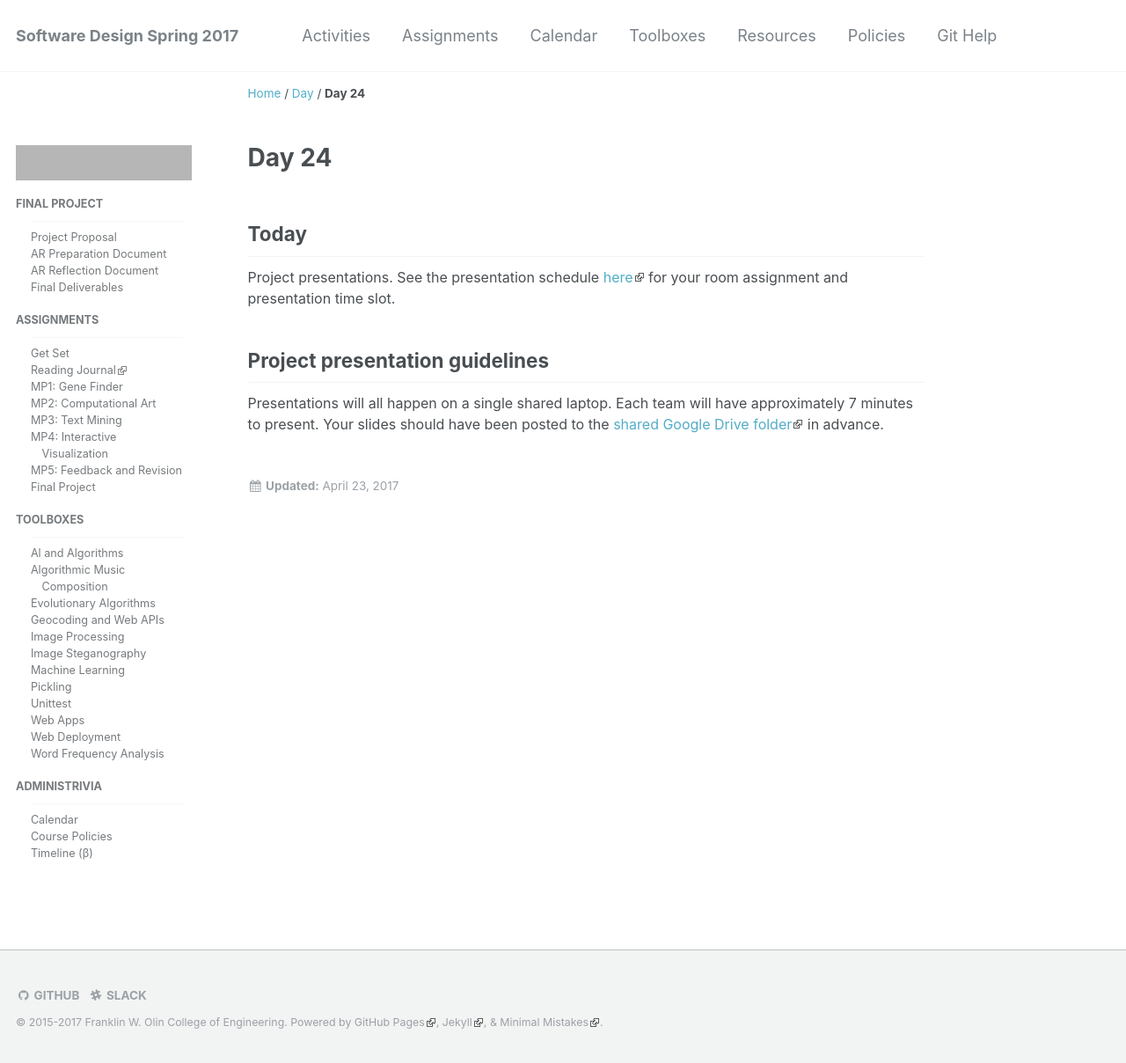
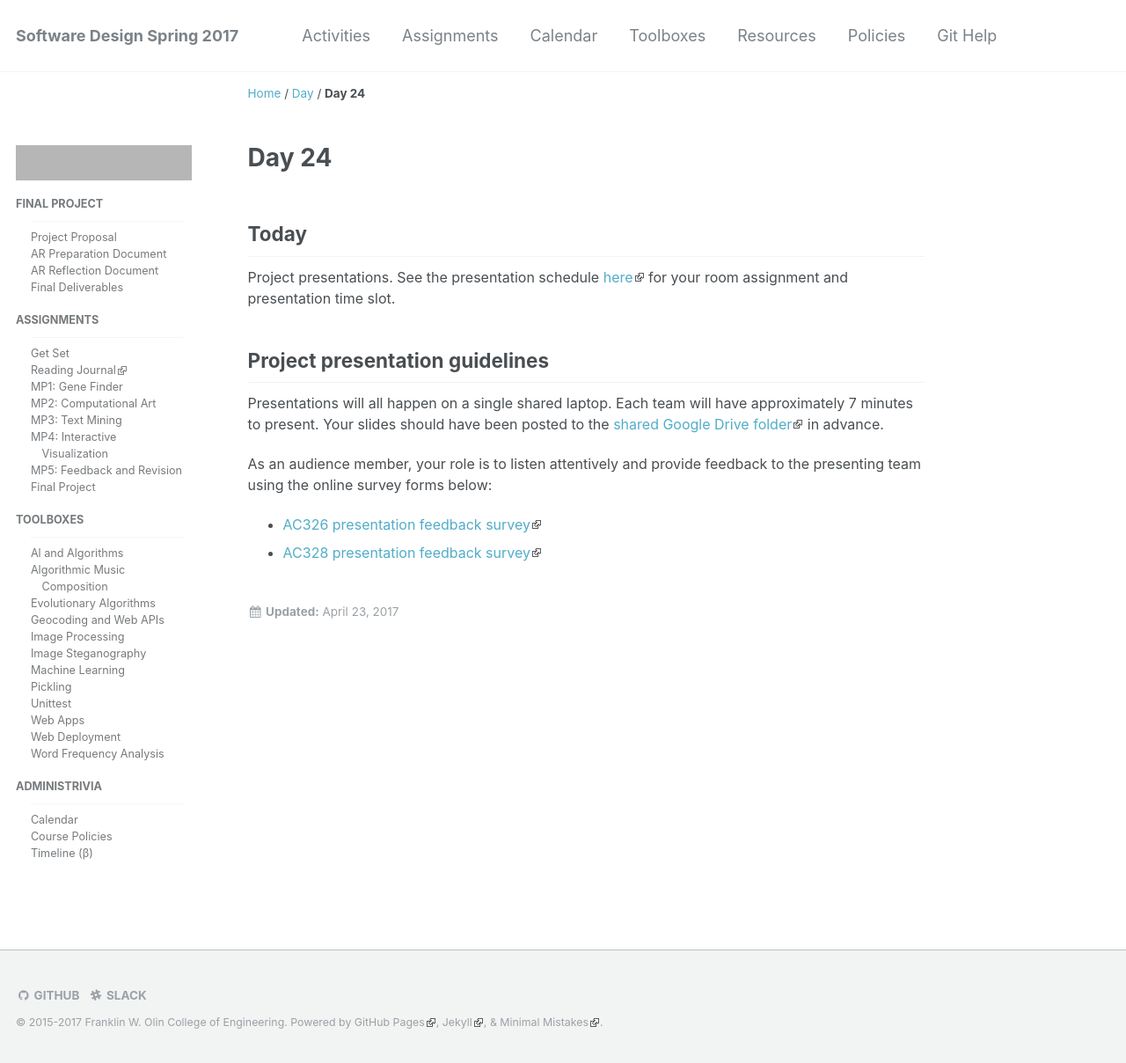
Before and after one commit to sd17spring/sd17spring.github.io, a Jekyll site: the page built from _days/day-24.md, in a window 1280 px wide and 1208 px high. Shown: the whole window at 88% size. Built offline with Jekyll 4.4.1, drawn with Linux system fonts in a browser that asks for light colours; grey boxes are pictures that could not be loaded.

Commit message:
Add links to final project presentation online surveys

```diff
--- a/_data/course.yml
+++ b/_data/course.yml
@@ -54,6 +54,9 @@ urls:
   mid_course_feedback_survey: https://goo.gl/forms/G13HYHhW8EYARRyz1
   final_project_shared_folder: https://drive.google.com/drive/folders/0B-kMZWl84ibOaUZONFE3TFE1Z28?usp=sharing
   final_project_schedule: https://docs.google.com/spreadsheets/d/1NO3IaTktBpu0X6IW0RmoxukhsNwQRt3cWAikq0dJ6ls/edit?usp=sharing
+  final_project_presentation_surveys:
+    AC326: https://goo.gl/forms/8KQXR9BgPLhB2pkq1
+    AC328: https://goo.gl/forms/ROBdtVov5DixMxvC3
 
 sections:
   - number: 1
--- a/_days/day-24.md
+++ b/_days/day-24.md
@@ -17,10 +17,8 @@ approximately 7 minutes to present. Your slides should have been posted to the
 folder]({{ site.data.course.urls.final_project_shared_folder }})
 in advance.
 
-{% comment %}
 As an audience member, your role is to listen attentively and provide feedback
-to the presenting team using the online survey forms below.
+to the presenting team using the online survey forms below:
 
-* [Section 1](http://goo.gl/forms/KJkpyJh784)
-* [Section 2](http://goo.gl/forms/0Ctf0A1IbR)
-{% endcomment %}
+{% for survey in site.data.course.urls.final_project_presentation_surveys %}
+* [{{ survey[0] }} presentation feedback survey]({{ survey[1] }}){% endfor %}
```
Also changed, not shown: _homepage_boxes/coming_up_box.md (+5 -2 lines).
